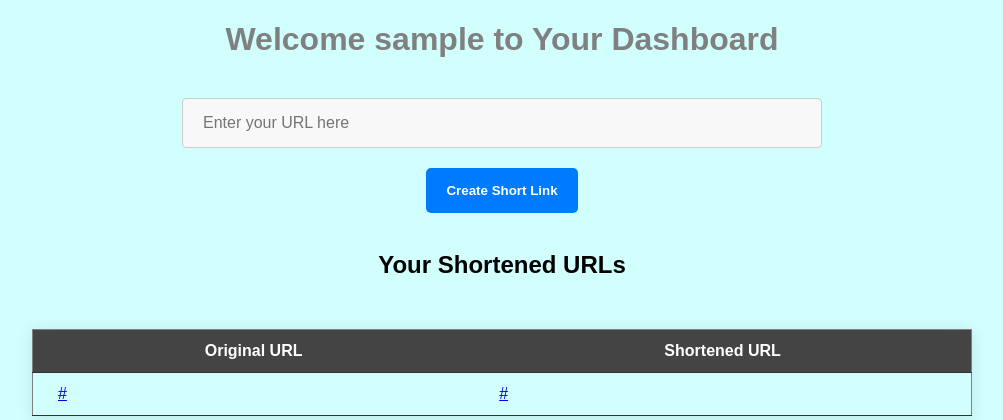
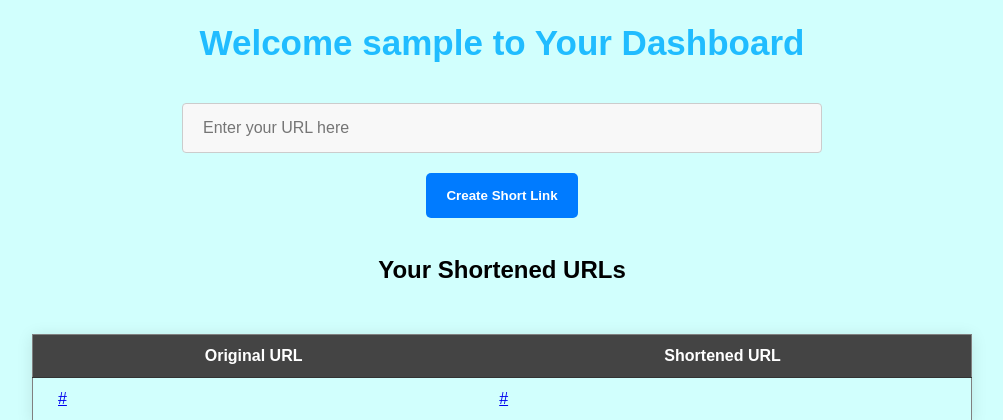
Before and after one commit to AparneshShukla/url-shortener, a Flask app: page /dashboard in a window 1280 px wide. Shown: the top 420 px of the page, without its empty margins (138-1141 px from the left). Run offline with Flask 3, Linux system fonts and the light colour scheme; the visitor is signed in with stand-in values (Sample User, id 1); tables that the repository leaves empty hold one stand-in row (values such as "Sample post").

Commit message:
Update dashboard.css

```diff
--- a/MyApp/static/dashboard.css
+++ b/MyApp/static/dashboard.css
@@ -1,6 +1,5 @@
 h1 {
-    color: grey;
-    font-size: 32px;
+    font-size: 35px;
     margin-bottom: 40px;
 }
 
```
